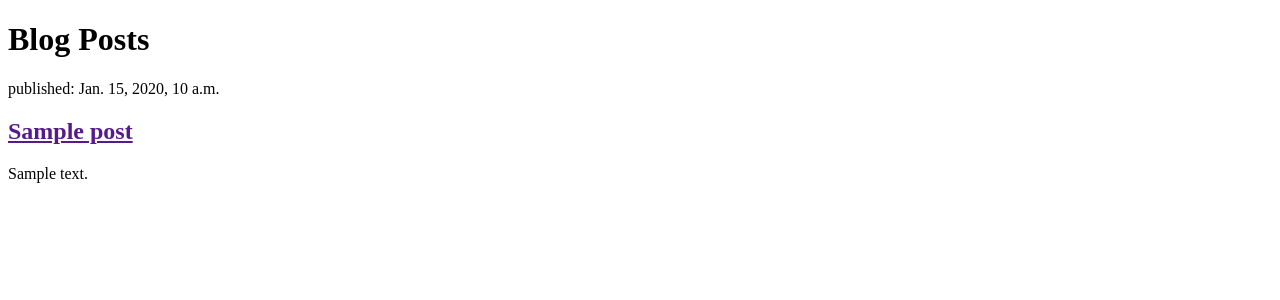
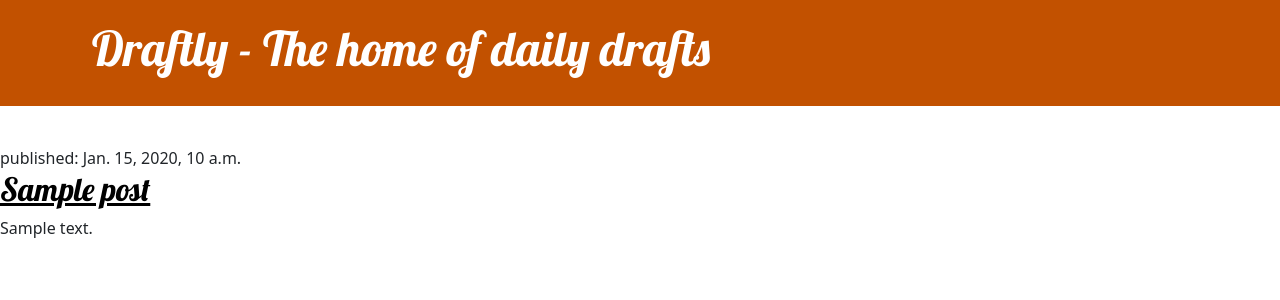
Before and after one commit to mevinngugi/daily-drafts, a Django app: page / in a window 1280 px wide. Shown: the top 300 px of the page. Run offline with Django 5.2, Linux system fonts and the light colour scheme; tables that the repository leaves empty hold one stand-in row (values such as "Sample post").

Commit message:
Add css styling

```diff
--- /dev/null
+++ b/blog/static/css/blog.css
@@ -0,0 +1,71 @@
+.page-header {
+    background-color: #C25100;
+    margin-top: 0;
+    margin-bottom: 40px;
+    padding: 20px 20px 20px 40px;
+}
+
+.page-header h1,
+.page-header h1 a,
+.page-header h1 a:visited,
+.page-header h1 a:active {
+    color: #ffffff;
+    font-size: 36pt;
+    text-decoration: none;
+}
+
+h1,
+h2,
+h3,
+h4 {
+    font-family: 'Lobster', cursive;
+}
+
+.date {
+    color: #828282;
+}
+
+.save {
+    float: right;
+}
+
+.post-form textarea,
+.post-form input {
+    width: 100%;
+}
+
+.top-menu,
+.top-menu:hover,
+.top-menu:visited {
+    color: #ffffff;
+    float: right;
+    font-size: 26pt;
+    margin-right: 20px;
+}
+
+.post {
+    margin-bottom: 70px;
+}
+
+.post h2 a,
+.post h2 a:visited {
+    color: #000000;
+}
+
+.post > .date,
+.post > .actions {
+    float: right;
+}
+
+.btn-secondary,
+.btn-secondary:visited {
+    color: #C25100;
+    background: none;
+    border-color: #C25100;
+    margin-left: 15px;
+}
+
+.btn-secondary:hover {
+    color: #FFFFFF;
+    background-color: #C25100;
+}
--- a/blog/templates/blog/post_list.html
+++ b/blog/templates/blog/post_list.html
@@ -1,16 +1,32 @@
+{% load static %}
 <!doctype html>
 <html>
   <head>
     <title>Draftly - The home of daily drafts</title>
+    <link
+      rel="stylesheet"
+      href="https://cdn.jsdelivr.net/npm/bootstrap@5.3.3/dist/css/bootstrap.min.css"
+      integrity="sha384-QWTKZyjpPEjISv5WaRU9OFeRpok6YctnYmDr5pNlyT2bRjXh0JMhjY6hW+ALEwIH"
+      crossorigin="anonymous"
+    />
+    <link rel="stylesheet" href="{% static 'css/blog.css' %}" />
+    <link
+      rel="stylesheet"
+      href="https://fonts.googleapis.com/css?family=Lobster&subset=latin,latin-ext"
+    />
   </head>
+  <header class="page-header">
+    <div class="container">
+      <h1><a href="/">Draftly - The home of daily drafts</a></h1>
+    </div>
+  </header>
   <body>
-    <h1>Blog Posts</h1>
     {% for post in posts %}
-        <article>
-            <time>published: {{ post.published_date }}</time>
-            <h2><a href="">{{ post.title }}</a></h2>
-            <p>{{ post.text|linebreaksbr }}</p>
-        </article>
+    <article class="post">
+      <time>published: {{ post.published_date }}</time>
+      <h2><a href="">{{ post.title }}</a></h2>
+      <p>{{ post.text|linebreaksbr }}</p>
+    </article>
     {% endfor %}
   </body>
 </html>
```
